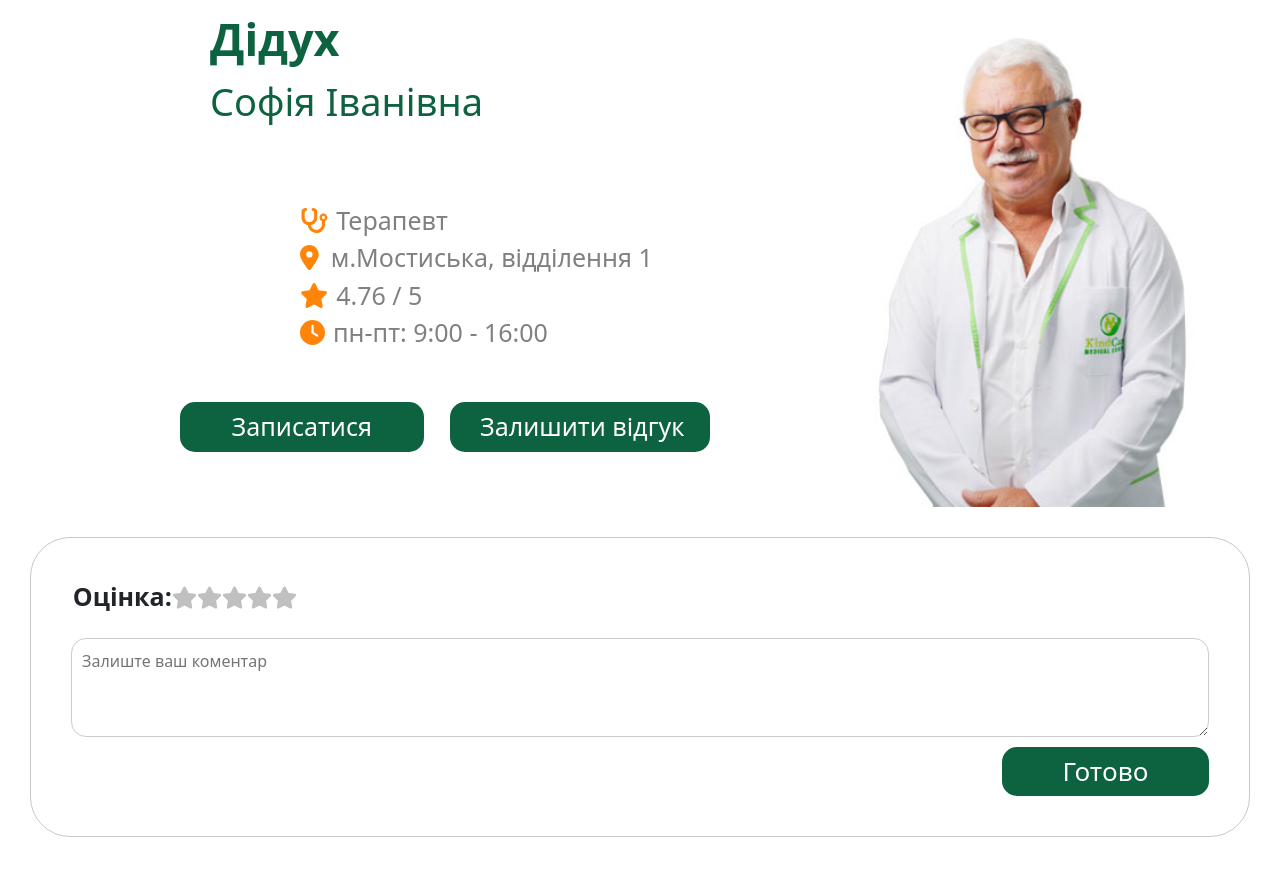
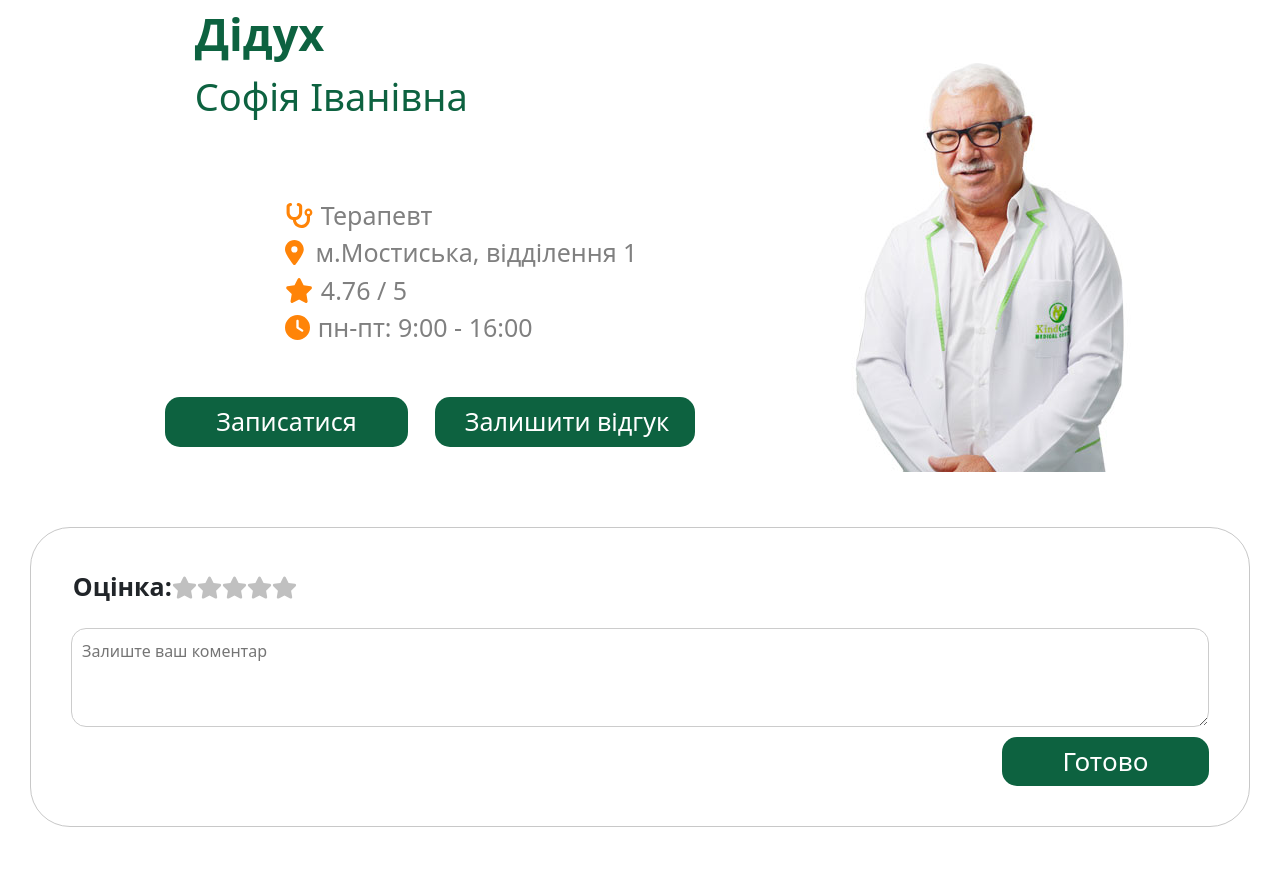
Before and after one commit to OleksandrShchepanchuk/.net_project_react, a React (Create React App) app in the folder hospital/: page / in a window 1280 px wide. Shown: the top 876 px of the page. Built offline with nearby package versions, Linux system fonts and the light colour scheme.

Commit message:
last  update

```diff
--- a/hospital/src/pages/doctor/doctor-module.scss
+++ b/hospital/src/pages/doctor/doctor-module.scss
@@ -7,7 +7,7 @@
     &__card {
         display: flex;
         justify-content: center;
-        gap: 200px;
+        gap: 10px;
         align-items: center;
         flex-direction: row-reverse;
         z-index: 0;
@@ -22,6 +22,7 @@
         width: 505px;
         border-radius: 5%;
         margin-top: 3%;
+        margin-right: 7%;
 
 
         @media (max-width: 450px) {
@@ -34,6 +35,7 @@
 
     &__text-container {
         width: 600px;
+        margin-right: 15%;
         @media (max-width: 450px) {
             margin-top: 5%;
         }
```
